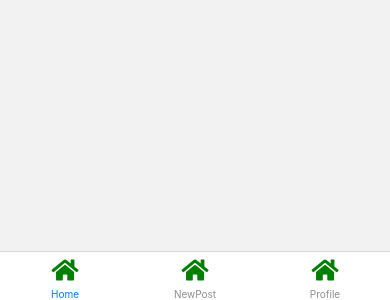
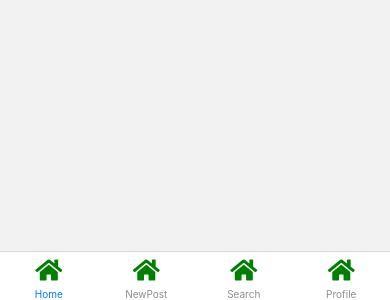
Before and after one commit to SantiagoJunco/Prog3-RNative, a React Native app: screen /TabNavigation in a window 390 px wide. Shown: the part 544-844 px from the top of the page. Built offline with nearby package versions, Linux system fonts and the light colour scheme; no server answers; the database is empty.

Commit message:
TabNavigation search

```diff
--- a/src/navigation/TabNavigation.js
+++ b/src/navigation/TabNavigation.js
@@ -28,13 +28,14 @@ export default function TabNavigation() {
             tabBarIcon: ()=> <FontAwesome5 name='home' size={24} color='green' />
         }}
         />
-       {/*<Tab.Screen
+       <Tab.Screen
         name='Search'
         component={Search}
         options={{
-            headerShown:false
+            headerShown:false,
+            tabBarIcon: ()=> <FontAwesome5 name='home' size={24} color='green' />
         }}
-    />*/}
+        />
         <Tab.Screen
         name='Profile'
         component={MyProfile}
```
